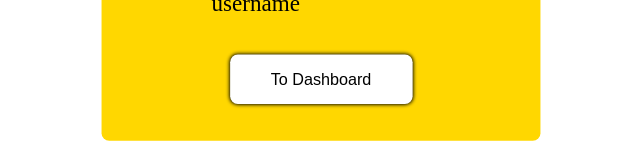
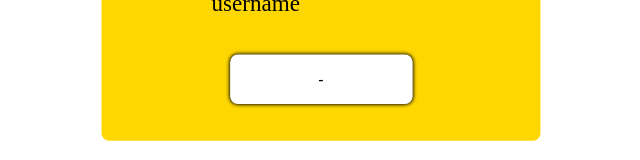
Before and after one commit to IbrahimItani01/finanz-tracker-enhanced, a React (Create React App) app: page / in a window 1280 px wide. Shown: the part 534-694 px from the top of the page, without its empty margins (294-934 px from the left). Built offline with nearby package versions, Linux system fonts and the light colour scheme.

Commit message:
react<>added a disabled state for login button

```diff
--- a/src/components/Login.jsx
+++ b/src/components/Login.jsx
@@ -7,7 +7,7 @@ const Login = () => {
   const [userName, setuserName] = useState("");
   const [password, setPassword] = useState("");
   const [budget, setBudget] = useState(0);
-
+  const [disabled,setDisabled]=useState(true);
   const handleUsernameChange = (e) => {
     setuserName(e.target.value);
   };
@@ -36,6 +36,7 @@ const Login = () => {
         console.log(response.data.message);
         if (response.data.status === "success") {
           localStorage.setItem("currentUser", response.data.userId);
+          setDisabled(false);
         } else {
           alert("Failed to login.. Check password");
         }
@@ -89,7 +90,10 @@ const Login = () => {
               }
           </div>
           <button id="submit-button" onClick={handleSubmit}>
-            <Link to="/home">To Dashboard</Link>
+            {
+              disabled? <Link to="/">-</Link>:<Link to="/home">To Dashboard</Link>
+            }
+
           </button>
         </div>
       </div>
```
